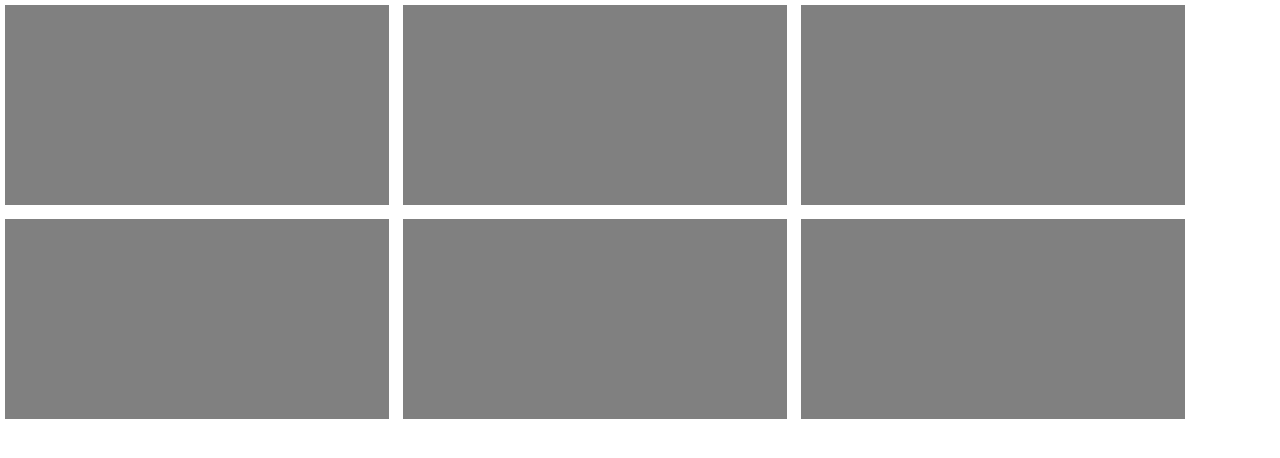
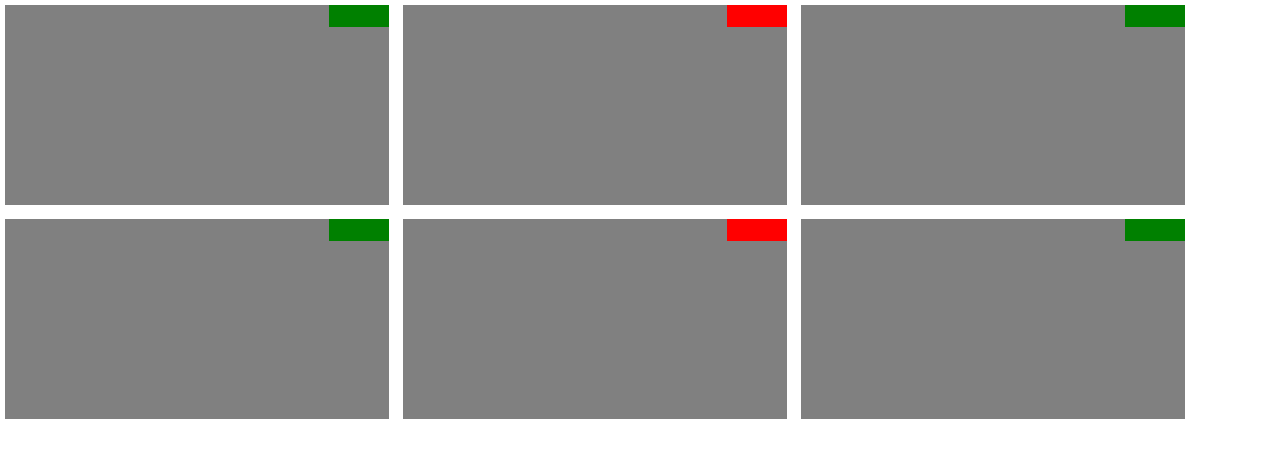
Before and after one commit to marco987/htmlcss-shop, a plain HTML site: page index.html in a window 1280 px wide. Drawn offline with Linux system fonts and the light colour scheme.

Commit message:
Riquadri sconto

```diff
--- a/index.html
+++ b/index.html
@@ -12,17 +12,17 @@
     <!-- Prima riga del display -->
     <div class="rigauno">
       <div class="quadro">
-        <div class="sconto">
+        <div class="sconto verde">
 
         </div>
       </div>
       <div class="quadro">
-        <div class="sconto">
+        <div class="sconto rosso">
 
         </div>
       </div>
       <div class="quadro">
-        <div class="sconto">
+        <div class="sconto verde">
 
         </div>
       </div>
@@ -31,17 +31,17 @@
     <!-- Seconda riga del display -->
     <div class="rigadue">
       <div class="quadro">
-        <div class="sconto">
+        <div class="sconto verde">
 
         </div>
       </div>
       <div class="quadro">
-        <div class="sconto">
+        <div class="sconto rosso">
 
         </div>
       </div>
       <div class="quadro">
-        <div class="sconto">
+        <div class="sconto verde">
 
         </div>
       </div>
--- a/style.css
+++ b/style.css
@@ -9,4 +9,21 @@
   margin: 5px;
   background-color: grey;
   display: inline-block;
+  position: relative;
 }
+
+.sconto {
+  padding: 1px;
+  width: 15%;
+  height: 20px;
+  position: absolute;
+  right: 0;
+}
+
+.verde {
+  background-color: green;
+}
+
+.rosso {
+  background-color: red;
+}
```
